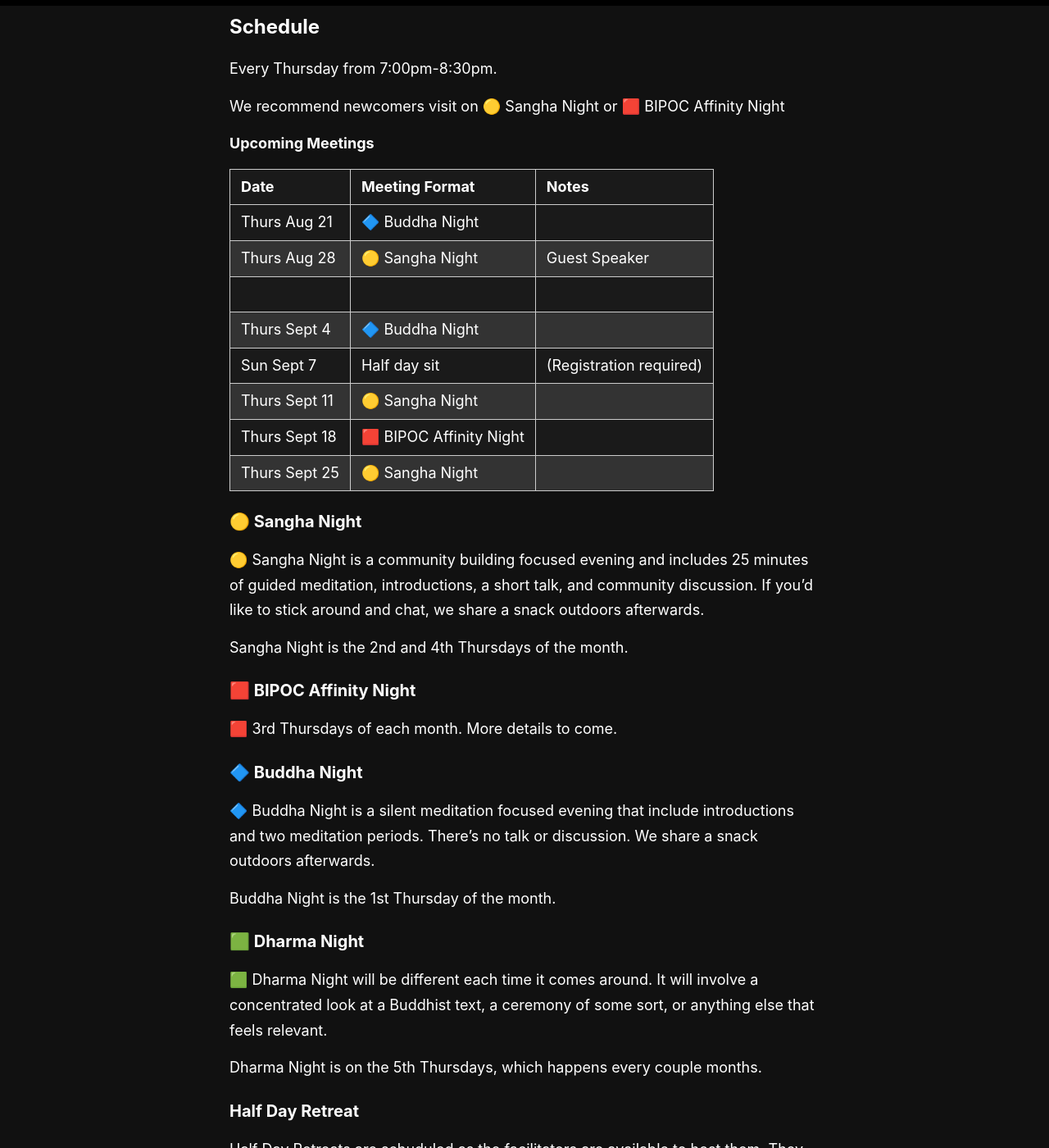
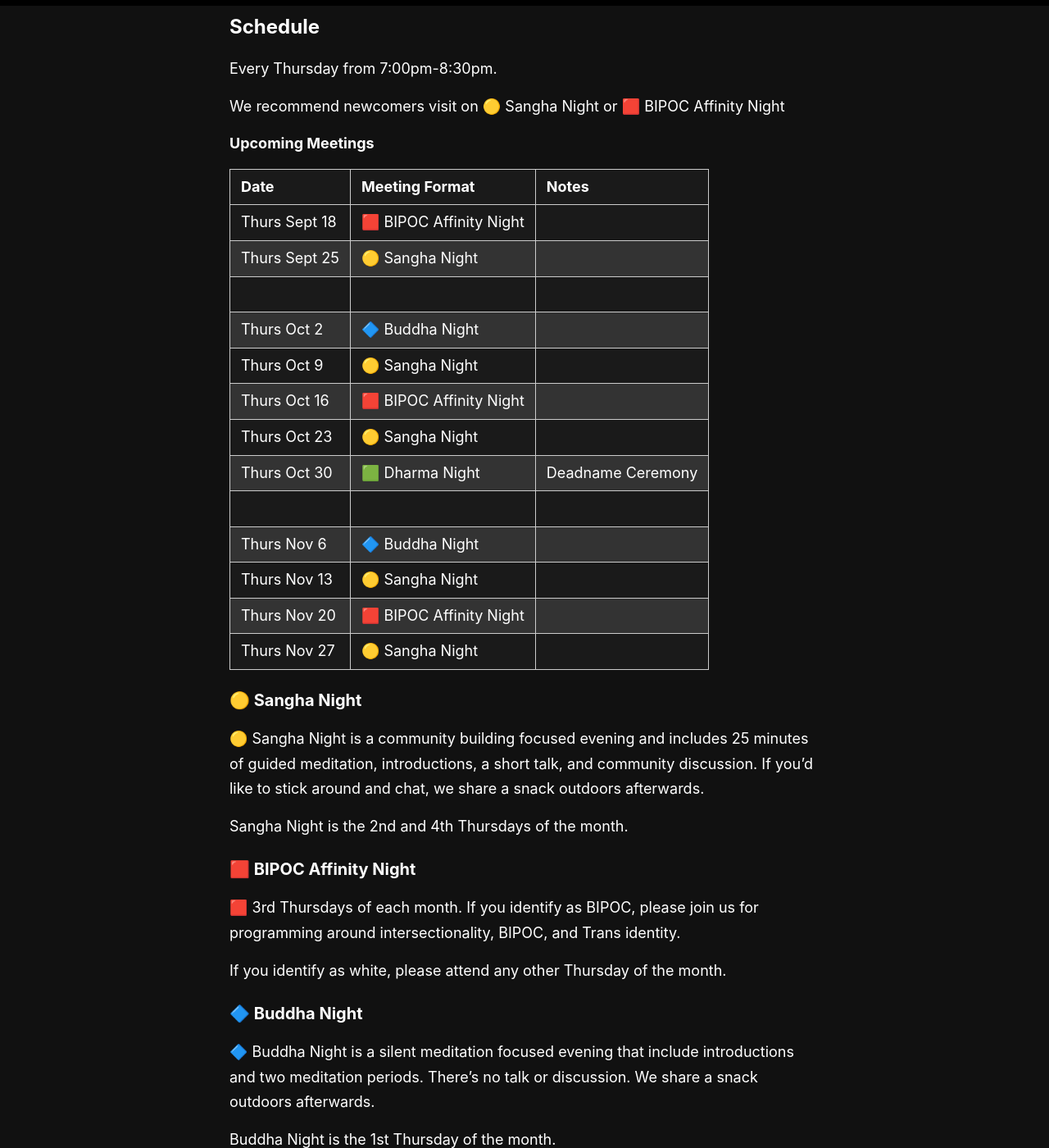
Before and after one commit to rykener/transsangha, a Jekyll site: the page built from _pages/schedule.md, in a window 1280 px wide and 1400 px high, scrolled down 272 px. Shown: the whole window at 82% size. Built offline with Jekyll 4.4.1, drawn with Linux system fonts in a browser that asks for light colours.

Commit message:
update sched

```diff
--- a/_pages/schedule.md
+++ b/_pages/schedule.md
@@ -16,14 +16,21 @@ We recommend newcomers visit on 🟡 Sangha Night or 🟥 BIPOC Affinity Night
 
 | Date         | Meeting Format  | Notes |
 |--------------|-----------------|-------|
-| Thurs Aug 21 | 🔷 Buddha Night |
-| Thurs Aug 28 | 🟡 Sangha Night | Guest Speaker
-| | |
-| Thurs Sept 4  | 🔷 Buddha Night
-| Sun Sept 7    | Half day sit | (Registration required)
-| Thurs Sept 11 | 🟡 Sangha Night |
 | Thurs Sept 18 | 🟥 BIPOC Affinity Night |
 | Thurs Sept 25 | 🟡 Sangha Night |
+| | |
+| Thurs Oct 2  | 🔷 Buddha Night
+| Thurs Oct 9  | 🟡 Sangha Night |
+| Thurs Oct 16 | 🟥 BIPOC Affinity Night |
+| Thurs Oct 23 | 🟡 Sangha Night |
+| Thurs Oct 30 | 🟩 Dharma Night  | Deadname Ceremony
+| | |
+| Thurs Nov 6  | 🔷 Buddha Night
+| Thurs Nov 13 | 🟡 Sangha Night |
+| Thurs Nov 20 | 🟥 BIPOC Affinity Night |
+| Thurs Nov 27 | 🟡 Sangha Night |
+
+
 
 ### 🟡 Sangha Night
 
@@ -33,7 +40,9 @@ Sangha Night is the 2nd and 4th Thursdays of the month.
 
 ### 🟥 BIPOC Affinity Night
 
-🟥 3rd Thursdays of each month. More details to come.
+🟥 3rd Thursdays of each month. If you identify as BIPOC, please join us for programming around intersectionality, BIPOC, and Trans identity.
+
+If you identify as white, please attend any other Thursday of the month.
 
 ### 🔷 Buddha Night
 
```
Also changed, not shown: _pages/index.md (+1 -1 lines).
